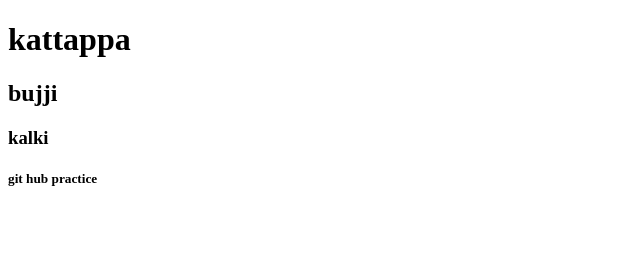
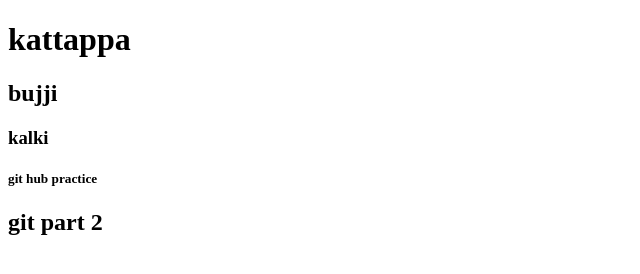
Before and after one commit to TSowmya0828/git-demo, a plain HTML site: page index.html in a window 1280 px wide. Shown: the whole page, without its empty margins (0-640 px from the left). Drawn offline with Linux system fonts and the light colour scheme.

Commit message:
added a new line

```diff
--- a/index.html
+++ b/index.html
@@ -11,6 +11,7 @@
     <h2>bujji</h2>
     <h3>kalki</h3>
     <h5>git hub practice</h5>
+    <h2>git part 2</h2>
     <script src="script.js"></script>
 </body>
 </html>
```
